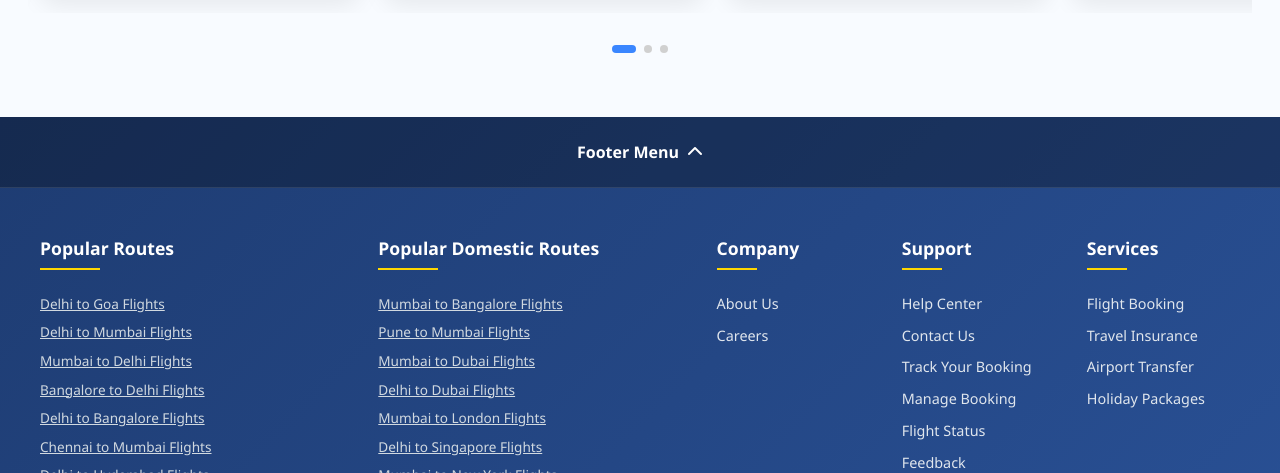
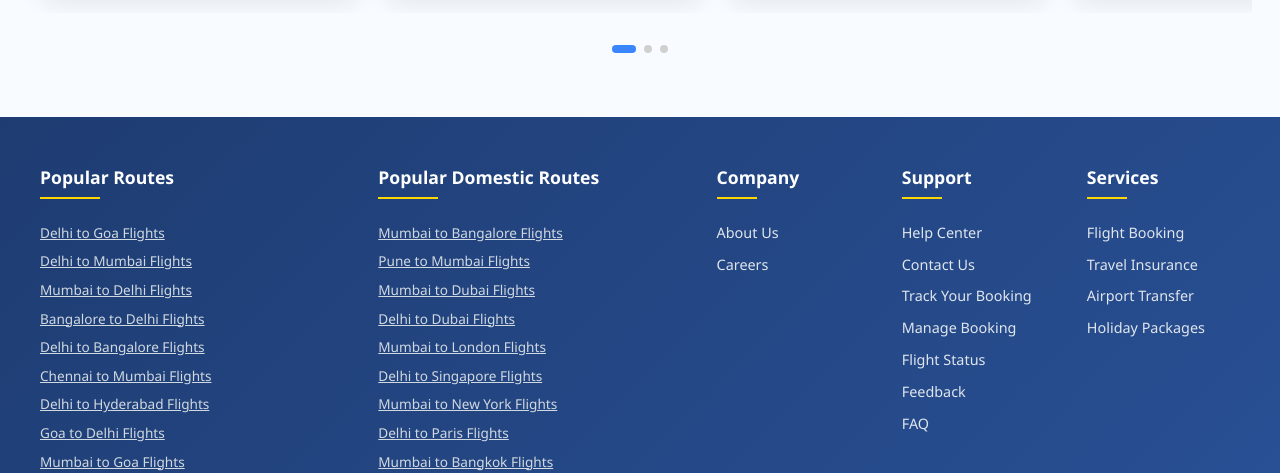
Before and after one commit to TripFactorySocial/B2C-webdesign, a plain HTML site: page index.html in a window 1280 px wide. Shown: the part 1634-2107 px from the top of the page. Drawn offline with Linux system fonts and the light colour scheme.

Commit message:
finalize footer section

```diff
--- a/index.html
+++ b/index.html
@@ -633,12 +633,12 @@
 
     <!-- Footer -->
     <footer class="footer">
-      <div class="footer-collapse-toggle">
+      <!-- <div class="footer-collapse-toggle">
         <button class="footer-toggle-btn">
           <span>Footer Menu</span>
           <i class="fas fa-chevron-up"></i>
         </button>
-      </div>
+      </div> -->
 
       <div class="footer-main">
         <div class="footer-container">
```
Also changed, not shown: index.js (+5 -3 lines).
